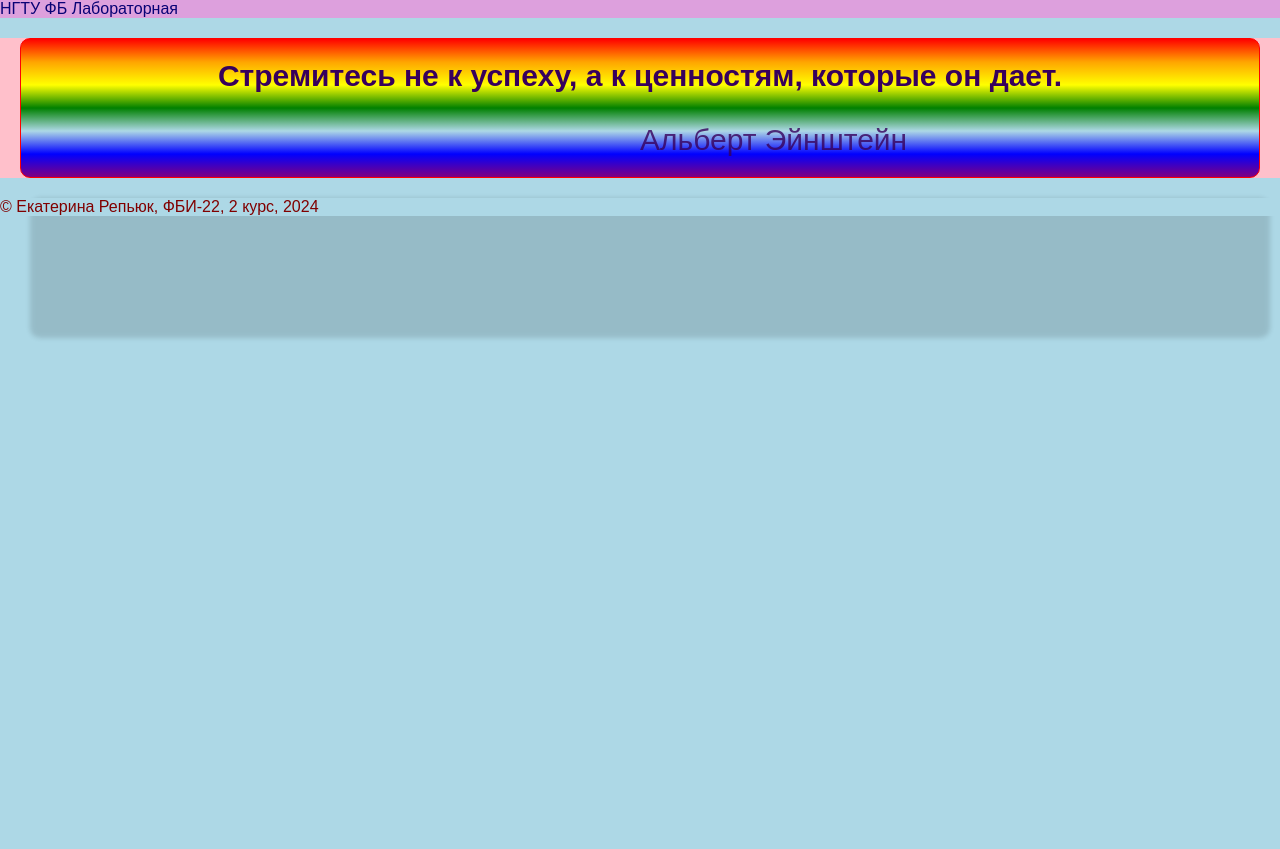
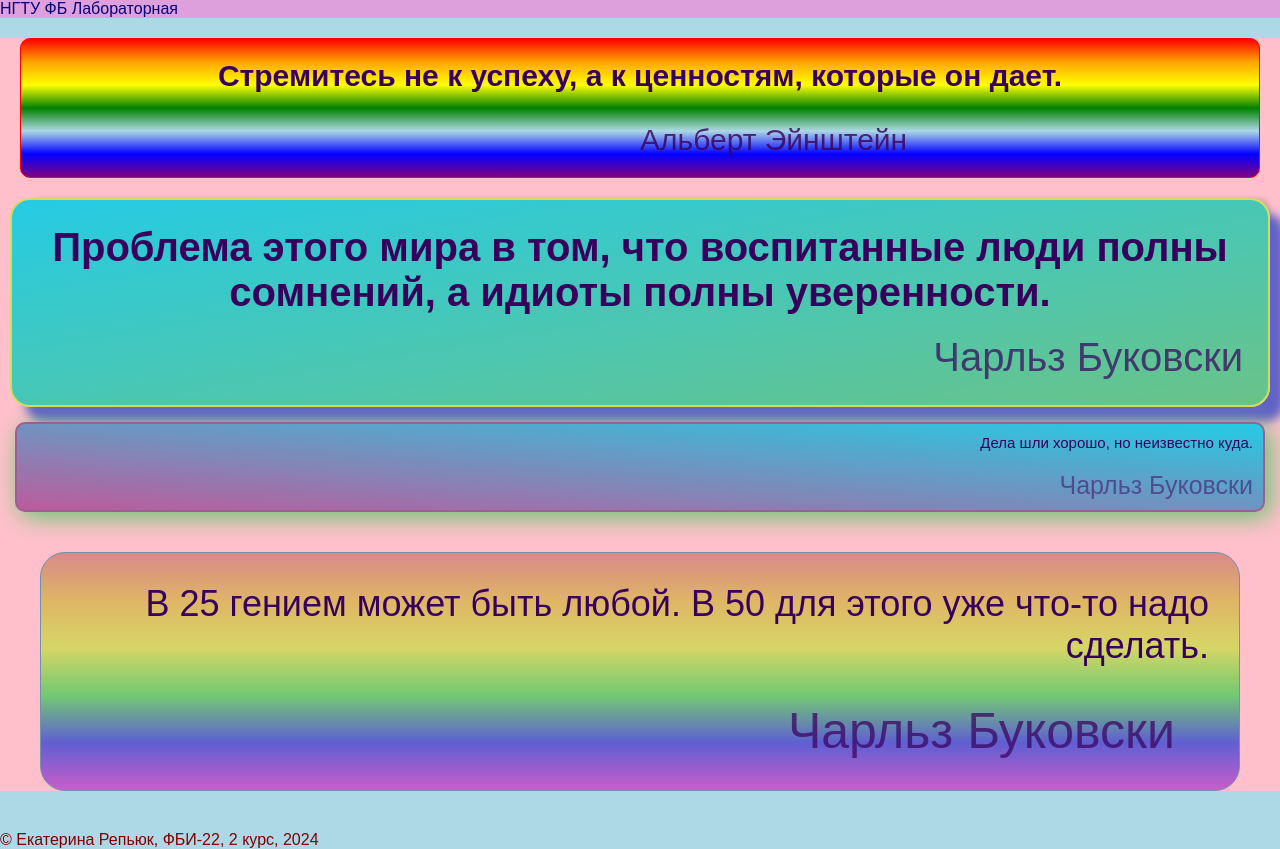
Before and after one commit to krepuk/repuk-web-front-labs, a plain HTML site: page lab3/cittation.html in a window 1280 px wide. Before the commit the page ends 800 px from the top, so only its background shows below. Drawn offline with Linux system fonts and the light colour scheme.

Commit message:
правки

```diff
--- a/lab3/cittation.html
+++ b/lab3/cittation.html
@@ -14,7 +14,31 @@
             box-shadow: 10px 10pc 5px #0002;
             background: linear-gradient(red,orange, yellow,green,lightblue,blue, purple);
         }
-        .text{
+        .citation1 {
+            border: 2px solid rgb(212, 220, 92);
+            padding: 25px;
+            border-radius: 20px;
+            margin: 10px;
+            box-shadow: 15px 15px 10px rgb(98, 98, 200);
+            background: linear-gradient(to left top, rgb(106, 195, 136), rgb(37, 203, 228));
+        }
+        .citation2 {
+            border: 2px solid rgb(156, 95, 145);
+            padding: 10px;
+            border-radius: 10px;
+            margin: 15px;
+            box-shadow: 5px 5px 25px rgb(97, 198, 110);
+            background: linear-gradient(to right top, rgb(188, 91, 156), rgb(37, 203, 228));
+        }
+        .citation3{
+            border: 1px solid rgb(114, 145, 171);
+            padding: 30px;
+            border-radius: 25px;
+            margin: 40px;
+            box-shadow: 20px 20pc 10px rgba(107, 40, 40, 0.133);
+            background: linear-gradient(rgb(216, 137, 137),rgb(223, 181, 102), rgb(214, 214, 102),rgb(114, 201, 114),rgb(95, 95, 210), rgb(202, 92, 202));
+        }
+        .text {
             font-size: 30px;
             font-weight: bold;
             text-align: center;
@@ -26,6 +50,42 @@
             margin-top: 30px;
             margin-left: 50%;
         }
+        .text1 {
+            font-size: 40px;
+            font-weight: bold;
+            text-align: center;
+        }
+        .author1 {
+            text-align: right;
+            font-size: 40px;
+            opacity: 0.7;
+            margin-top: 20px;
+            margin-left: 40%;
+        }
+        .text2 {
+            font-size: 15px;
+            font-weight: inherit;
+            text-align: right;
+        }
+        .author2 {
+            text-align: right;
+            font-size: 25px;
+            opacity: 0.5;
+            margin-top: 20px;
+            margin-left: 40%;
+        }
+        .text3 {
+            font-size: 36px;
+            font-weight: inherit;
+            text-align: right;
+        }
+        .author3 {
+            text-align: center;
+            font-size: 50px;
+            opacity: 0.7;
+            margin-top: 35px;
+            margin-left: 60%;
+        }
     </style>
 </head>
 <body>
@@ -33,11 +93,26 @@
         НГТУ ФБ Лабораторная
     </header>
    <main>
+
 <div class="citation">
-
     <div class="text">Стремитесь не к успеху, а к ценностям, которые он дает.</div>
     <div class="author">Альберт Эйнштейн</div>
 </div>
+
+<div class="citation1">
+    <div class="text1">Проблема этого мира в том, что воспитанные люди полны сомнений, а идиоты полны уверенности.</div>
+    <div class="author1">Чарльз Буковски</div>
+</div>
+
+<div class="citation2">
+    <div class="text2">Дела шли хорошо, но неизвестно куда.</div>
+    <div class="author2">Чарльз Буковски</div>
+</div>
+<div class="citation3">
+    <div class="text3">В 25 гением может быть любой. В 50 для этого уже что-то надо сделать.</div>
+    <div class="author3">Чарльз Буковски</div>
+</div>
+
    </main>
    <footer>
         &copy; Екатерина Репьюк, ФБИ-22, 2 курс, 2024
```
